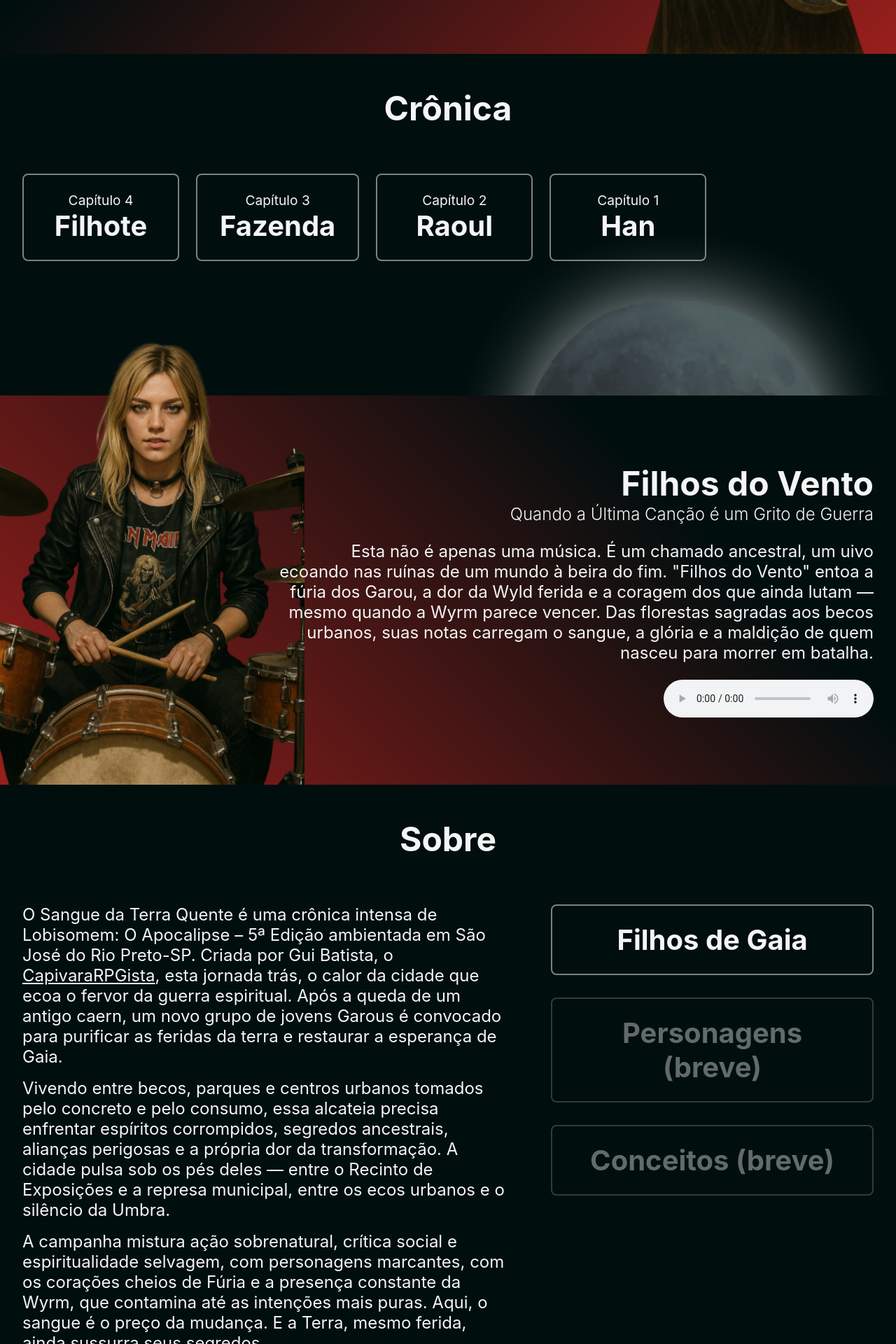
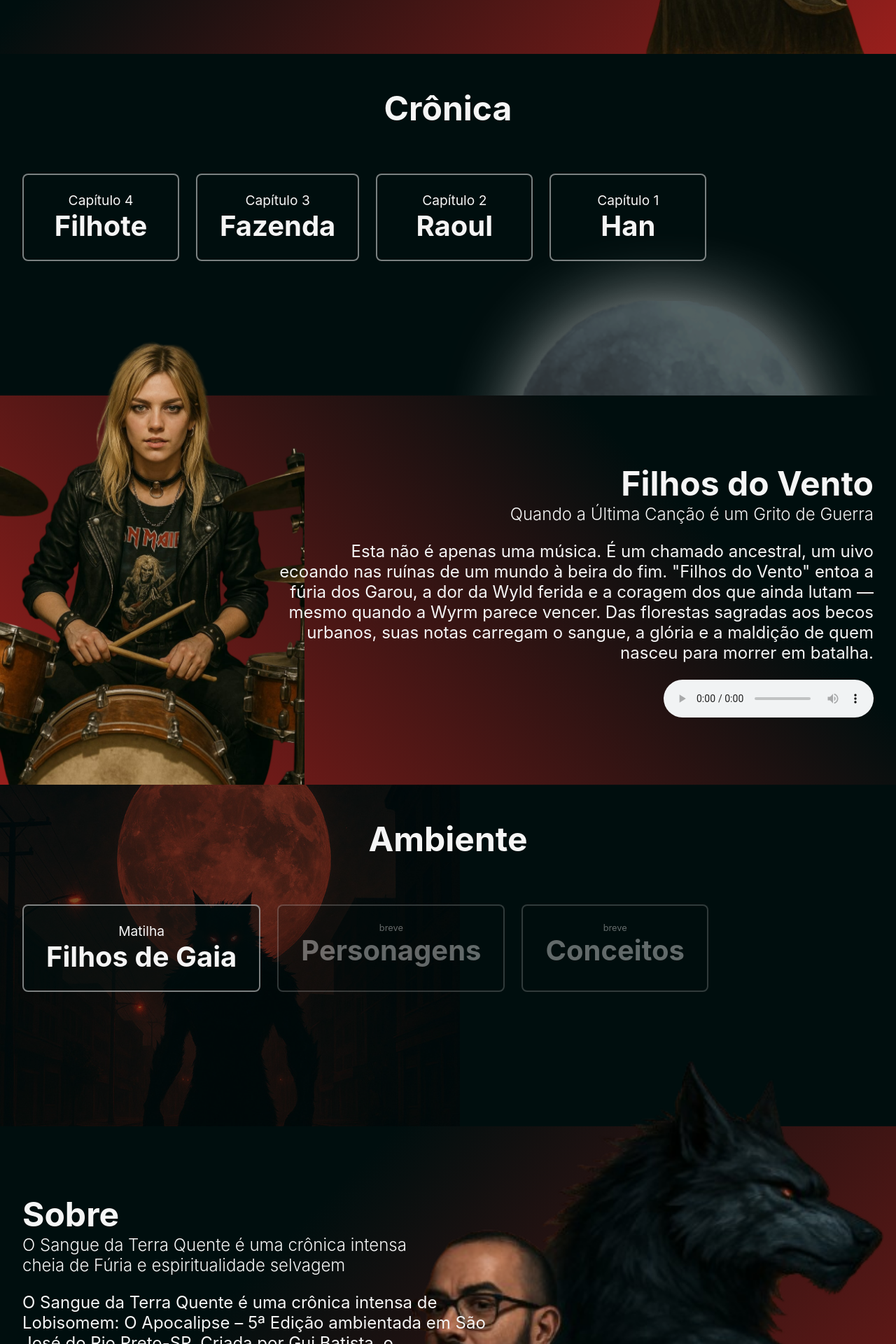
Before and after one commit to johnywalves/sangue-terra-quente, a Jekyll site: the page built from index.markdown, in a window 1280 px wide. Shown: the part 529-2449 px from the top of the page at 70% size. Built offline with Jekyll 4.4.1, drawn with Linux system fonts in a browser that asks for light colours.

Commit message:
:sparkles: add about section Batista data

```diff
--- a/_config.yml
+++ b/_config.yml
@@ -18,7 +18,7 @@
 # You can create any custom variable you would like, and they will be accessible
 # in the templates via {{ site.myvariable }}.
 
-title: O Sangue na Terra Quente
+title: O Sangue da Terra Quente
 email: contato@johnywalves.com.br
 keywords: Lobisomem O Apocalipse, Werewolf The Apocalypse, RPG, World of Darkness, histórias de RPG, crônicas de RPG, Garou, Wyrm, Weaver, Wyld, histórias de lobisomem
 description: >- # this means to ignore newlines until "baseurl:"
--- a/_includes/head.html
+++ b/_includes/head.html
@@ -72,7 +72,9 @@ page.thumbnail %} {% assign thumbnail = page.thumbnail %} {% endif %}
     /* Content CSS */
     :root {
       --color-background: #000e0e;
+      --color-background-transparent: #000e0e80;
       --color-primary-pure: #991f1c;
+
       --color-text: #f5f5f5;
       --color-margin: #f5f5f580;
       --gradient-hero: linear-gradient(
--- a/_layouts/home.html
+++ b/_layouts/home.html
@@ -30,6 +30,7 @@
     border-radius: 0.5rem;
     padding: 1.5rem 2rem;
     min-width: 14rem;
+    background-color: var(--color-background-transparent);
 
     display: flex;
     flex-direction: column;
@@ -96,6 +97,15 @@
       }
     }
 
+    & div.description {
+      z-index: 2;
+
+      display: flex;
+      flex-direction: column;
+      justify-content: center;
+      gap: var(--font-tale-p);
+    }
+
     & p {
       z-index: 2;
       width: 65%;
@@ -160,7 +170,25 @@
     }
   }
 
-  main section#tales {
+  main section#about {
+    & div.illustrator {
+      right: 1rem;
+
+      @media (max-width: 980px) {
+        right: 0;
+      }
+    }
+
+    & p {
+      width: 55%;
+
+      @media (max-width: 980px) {
+        width: 100%;
+      }
+    }
+  }
+
+  main section.linkList {
     position: relative;
     overflow: hidden;
     padding: var(--margin-content-y) var(--margin-content-x) 12rem;
@@ -169,7 +197,7 @@
     flex-direction: column;
     gap: 4rem;
 
-    & div#collection {
+    & div.collection {
       display: flex;
       flex-direction: row;
       flex-wrap: wrap;
@@ -189,7 +217,7 @@
       z-index: -1;
       position: absolute;
       bottom: 0;
-      right: calc(var(--margin-content-x) - 2rem);
+      right: calc(var(--margin-content-x) - 1rem);
 
       @media (max-width: 980px) {
         opacity: 0.5;
@@ -197,34 +225,13 @@
     }
   }
 
-  main section#about {
-    padding: var(--margin-content-y) var(--margin-content-x);
-
-    display: flex;
-    flex-direction: column;
-    gap: 4rem;
-
-    & div.pieces {
-      display: grid;
-      grid-template-columns: 1.5fr 1fr;
-      align-items: flex-start;
-      gap: 4rem;
-
-      @media (max-width: 980px) {
-        grid-template-columns: 1fr;
-      }
-
-      & div.description {
-        display: flex;
-        flex-direction: column;
-        gap: 1rem;
-      }
-
-      & div.pages {
-        display: flex;
-        flex-direction: column;
-        gap: 2rem;
-      }
+  main section#elements {
+    & img {
+      height: 100%;
+      width: fit-content;
+      bottom: 0;
+      left: calc(var(--margin-content-x) - 2rem);
+      opacity: 0.5;
     }
   }
 
@@ -344,9 +351,9 @@
       </p>
     </section>
 
-    <section id="tales">
+    <section id="tales" class="linkList">
       <h2>Crônica</h2>
-      <div id="collection">
+      <div class="collection">
         {% for post in site.posts %}
 
         <a href="{{ site.baseurl }}/{{ post.slug }}">
@@ -383,15 +390,48 @@
       {% include filhos_do_vento.html %}
     </section>
 
-    <section id="about">
+    <section id="elements" class="linkList">
+      <h2>Ambiente</h2>
+      <div class="pages collection">
+        <a href="{{ site.baseurl }}/filhos-de-gaia">
+          <div class="link">
+            <small>Matilha</small>
+            <h3>Filhos de Gaia</h3>
+          </div>
+        </a>
+
+        <div class="link disable">
+          <small>breve</small>
+          <h3>Personagens</h3>
+        </div>
+
+        <div class="link disable">
+          <small>breve</small>
+          <h3>Conceitos</h3>
+        </div>
+      </div>
+
+      <img src="{{ site.baseurl }}/images/wolf_moon.jpg" alt="" />
+    </section>
+
+    <section id="about" class="concept">
+      <div class="illustrator">
+        <img src="{{ site.baseurl }}/images/batista_1.png" alt="" />
+      </div>
+
+      <div class="title">
         <h2>Sobre</h2>
+        <small>
+          O Sangue da Terra Quente é uma crônica intensa<br />cheia de Fúria e
+          espiritualidade selvagem
+        </small>
+      </div>
 
-      <div class="pieces">
       <div class="description">
         <p>
           O Sangue da Terra Quente é uma crônica intensa de Lobisomem: O
-            Apocalipse – 5ª Edição ambientada em São José do Rio Preto-SP.
-            Criada por Gui Batista, o
+          Apocalipse – 5ª Edição ambientada em São José do Rio Preto-SP. Criada
+          por Gui Batista, o
           <a href="https://linktr.ee/capivararpgista" target="_blank"
             >CapivaraRPGista</a
           >, esta jornada trás, o calor da cidade que ecoa o fervor da guerra
@@ -400,37 +440,20 @@
           esperança de Gaia.
         </p>
         <p>
-            Vivendo entre becos, parques e centros urbanos tomados pelo concreto
-            e pelo consumo, essa alcateia precisa enfrentar espíritos
-            corrompidos, segredos ancestrais, alianças perigosas e a própria dor
-            da transformação. A cidade pulsa sob os pés deles — entre o Recinto
-            de Exposições e a represa municipal, entre os ecos urbanos e o
-            silêncio da Umbra.
+          Vivendo entre becos, parques e centros urbanos tomados pelo concreto e
+          pelo consumo, essa alcateia precisa enfrentar espíritos corrompidos,
+          segredos ancestrais, alianças perigosas e a própria dor da
+          transformação. A cidade pulsa sob os pés deles — entre o Recinto de
+          Exposições e a represa municipal, entre os ecos urbanos e o silêncio
+          da Umbra.
         </p>
         <p>
-            A campanha mistura ação sobrenatural, crítica social e
-            espiritualidade selvagem, com personagens marcantes, com os corações
-            cheios de Fúria e a presença constante da Wyrm, que contamina até as
-            intenções mais puras. Aqui, o sangue é o preço da mudança. E a
-            Terra, mesmo ferida, ainda sussurra seus segredos.
+          A campanha mistura ação sobrenatural, crítica social e espiritualidade
+          selvagem, com personagens marcantes, com os corações cheios de Fúria e
+          a presença constante da Wyrm, que contamina até as intenções mais
+          puras. Aqui, o sangue é o preço da mudança. E a Terra, mesmo ferida,
+          ainda sussurra seus segredos.
         </p>
-        </div>
-
-        <div class="pages">
-          <a href="{{ site.baseurl }}/filhos-de-gaia">
-            <div class="link">
-              <h3>Filhos de Gaia</h3>
-            </div>
-          </a>
-
-          <div class="link disable">
-            <h3>Personagens (breve)</h3>
-          </div>
-
-          <div class="link disable">
-            <h3>Conceitos (breve)</h3>
-          </div>
-        </div>
       </div>
     </section>
 
--- a/_posts/2025-06-05-filhote.markdown
+++ b/_posts/2025-06-05-filhote.markdown
@@ -36,6 +36,8 @@ Ele não respondeu, apenas indicou que deveríamos segui-lo. Sinalizei para Dant
 
 Poucos minutos dentro do bosque, percebi que não era um bosque, e sim uma plantação de seringueiras. Aquele pequeno refúgio natural já havia sido transformado em uma fábrica... Caolho latiu, apontando para o meio das árvores. Aproximei-me para visualizar o alvo, e um calor súbito tomou meu corpo. De repente, o torso de uma criatura gigante emergiu do chão e, com um golpe de braço, me arremessou para longe. Tudo escureceu.
 
+![Banda tocando em um palco](./images/burnt_woods.jpg)
+
 <p class="sometime" >...</p>
 
 Não sei quanto tempo se passou. Levantei-me tonto, no meio dos destroços de uma seringueira destruída. Antes que pudesse compreender completamente a situação, uma onda de calor incendiou os troncos ao meu redor. Uma criatura com o dobro do meu tamanho estava a poucas dezenas de metros de mim.
@@ -49,6 +51,8 @@ A criatura ferida gritou e avançou contra mim. Com um giro e um grito vindo da
 Sob o som de um motor forçado, acelerando na marcha errada, a 4x4 aproximou-se. Em um salto, o lobo negro e castanho pularam sobre a criatura, rasgando sua pele com suas garras. Em seguida, a caminhonete arremessou-se contra o monstro, esmagando-o e anunciando seu fim com um urro.
 
 As chamas se apagaram. O corpo inerte da criatura se contraiu, formando um buraco no local onde Han, Boris e eu estávamos. Deixamo-nos cair na abertura, prontos para continuar o combate. No chão, um pequeno lobo respirava com dificuldade. Aproximei-me para acolher o filhote. Han lançou-se ao chão, pegando-o em seus braços, com um brilho nos olhos. Ao tocar a criatura, ela se desfez em chamas azuis. Han abriu os braços, deixando as luzes encontrarem a terra. Ao tocar o solo, o filhote ergueu-se como um espírito rodeado de chamas azuis.
+
+![Banda tocando em um palco](./images/baby_reborn.jpg)
 
 — Obrigado — disse com um sorriso leve, abaixando a cabeça em agradecimento. — Obrigado por me libertarem da minha prisão, por me libertarem do meu sofrimento.
 
```
Also changed, not shown: images/baby_reborn.jpg (added), images/batista_1.png (added), images/burnt_woods.jpg (added), images/poster_photo.png, images/swarm_moster.jpg (added), images/wolf_moon.jpg (added). Lines whose indentation alone changed are shown as unchanged.
